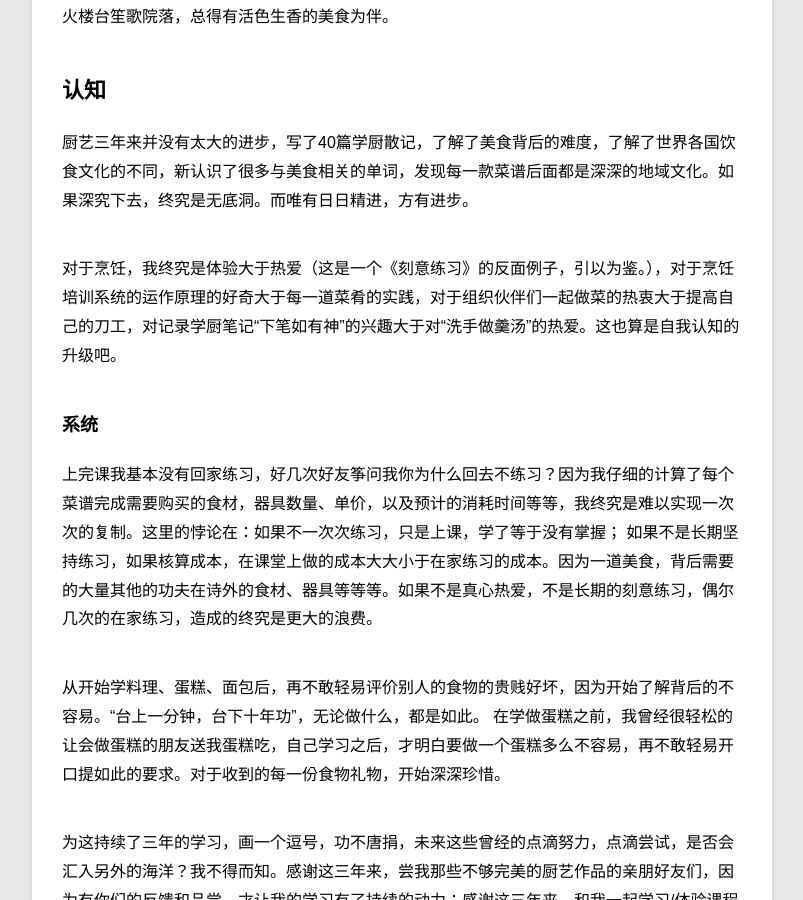
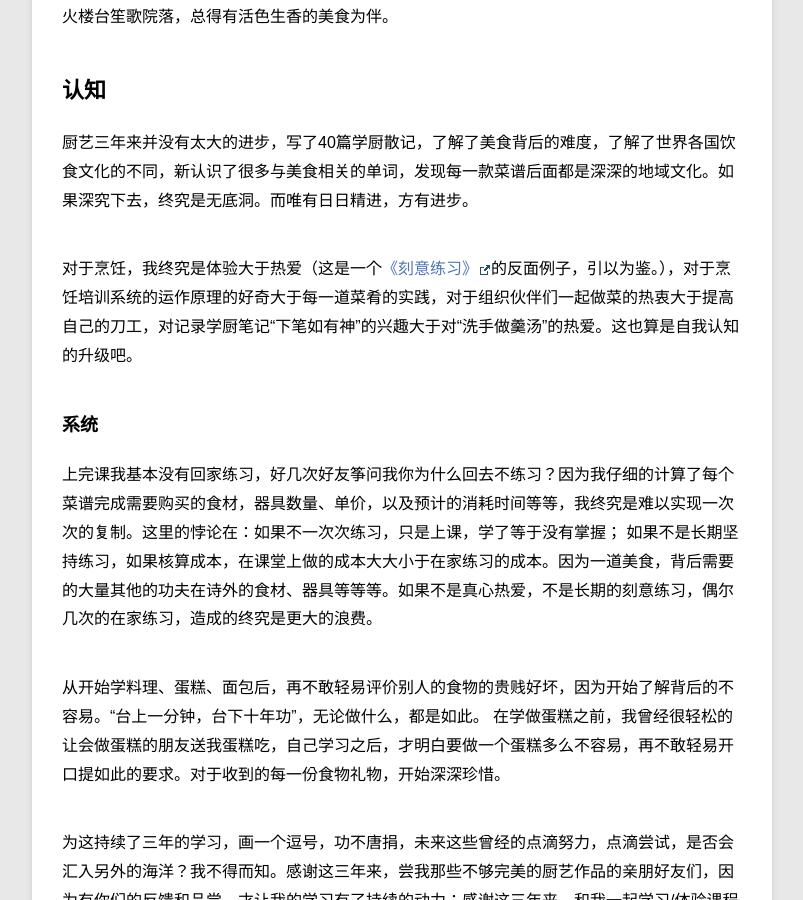
Before and after one commit to violettianjie/violettianjie.github.io, a Jekyll site: the page built from _posts/blog/2017-12-15-cooking.md, in a window 1280 px wide and 900 px high, scrolled down 1538 px. Shown: the whole window, without its empty margins (78-881 px from the left). Built offline with Jekyll 4.4.1, drawn with Linux system fonts in a browser that asks for light colours; part of the change alters nothing that is shown.

```diff
--- a/_posts/blog/2017-12-15-cooking.md
+++ b/_posts/blog/2017-12-15-cooking.md
@@ -38,7 +38,7 @@ category: blog
 
 厨艺三年来并没有太大的进步，写了40篇学厨散记，了解了美食背后的难度，了解了世界各国饮食文化的不同，新认识了很多与美食相关的单词，发现每一款菜谱后面都是深深的地域文化。如果深究下去，终究是无底洞。而唯有日日精进，方有进步。
 
-对于烹饪，我终究是体验大于热爱（这是一个《刻意练习》的反面例子，引以为鉴。），对于烹饪培训系统的运作原理的好奇大于每一道菜肴的实践，对于组织伙伴们一起做菜的热衷大于提高自己的刀工，对记录学厨笔记“下笔如有神”的兴趣大于对“洗手做羹汤”的热爱。这也算是自我认知的升级吧。
+对于烹饪，我终究是体验大于热爱（这是一个[《刻意练习》](https://book.douban.com/subject/26895993/)的反面例子，引以为鉴。），对于烹饪培训系统的运作原理的好奇大于每一道菜肴的实践，对于组织伙伴们一起做菜的热衷大于提高自己的刀工，对记录学厨笔记“下笔如有神”的兴趣大于对“洗手做羹汤”的热爱。这也算是自我认知的升级吧。
 
 ### 系统
 
```
